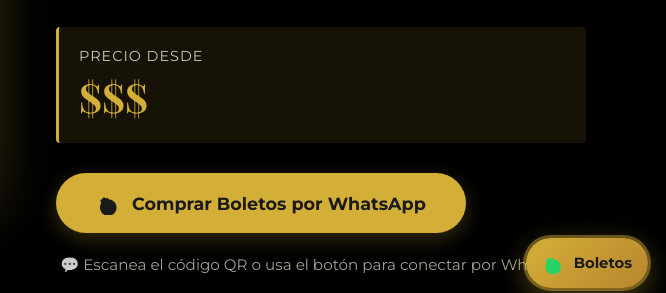
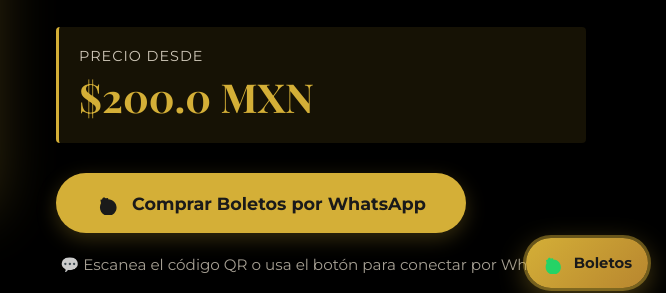
Before and after one commit to Hectorcito69/OAXACAVIVE, an Astro site: page /boletos in a window 1280 px wide. Shown: the part 491-784 px from the top of the page, 614-1280 px from the left. Built offline with nearby package versions, Linux system fonts and the light colour scheme; Astro itself is replaced by a stand-in of ours.

Commit message:
Actualizacion de la pagina de precio

```diff
--- a/src/pages/boletos.astro
+++ b/src/pages/boletos.astro
@@ -37,7 +37,7 @@
 
         <div class="boletos-price reveal reveal-delay-2">
           <span class="precio-label">Precio desde</span>
-          <span class="precio-amount">$$$</span>
+          <span class="precio-amount">$200.0 MXN</span>
         </div>
 
         <a href={WHATSAPP_URL} target="_blank" rel="noopener noreferrer" class="btn btn-primary boletos-btn reveal reveal-delay-3">
```
